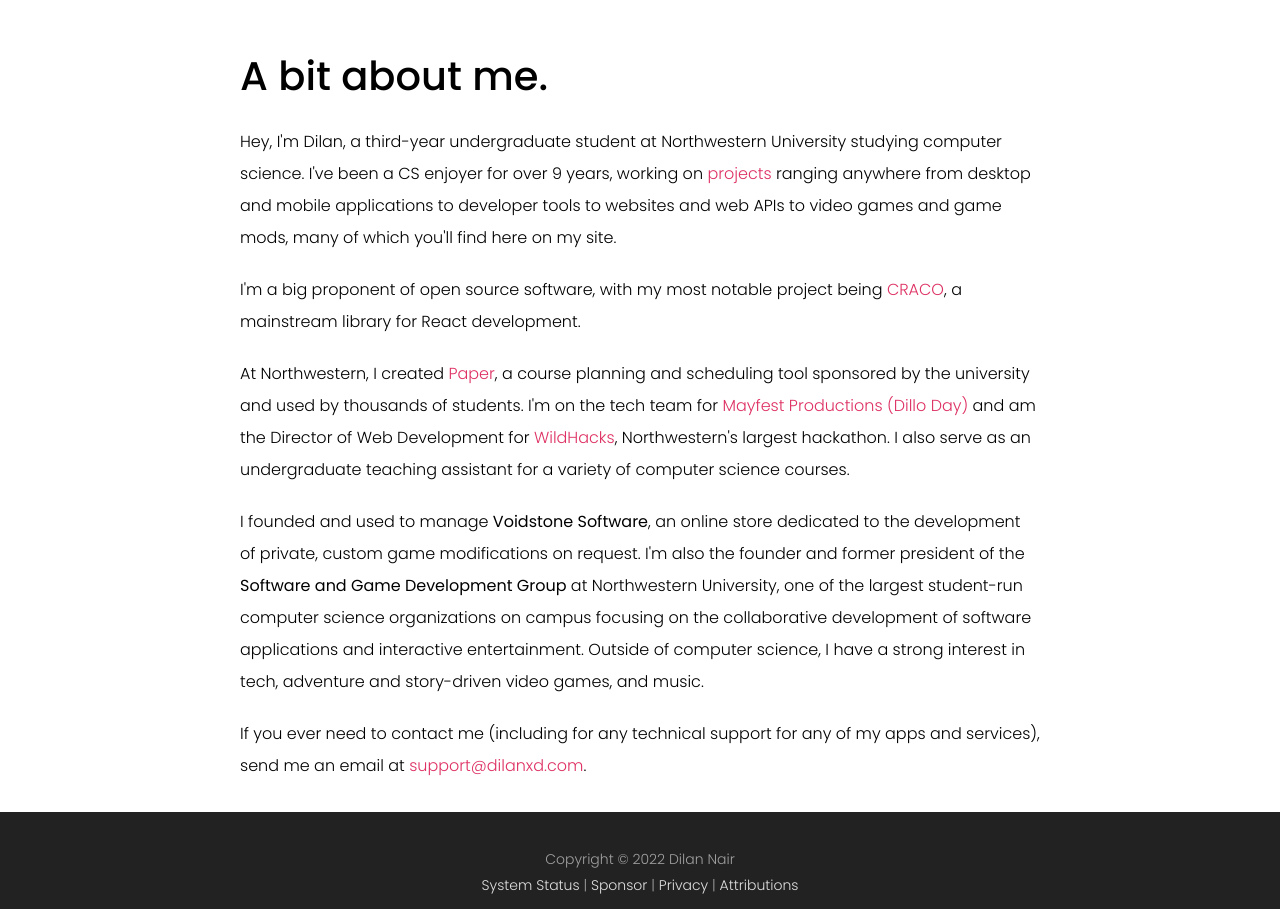
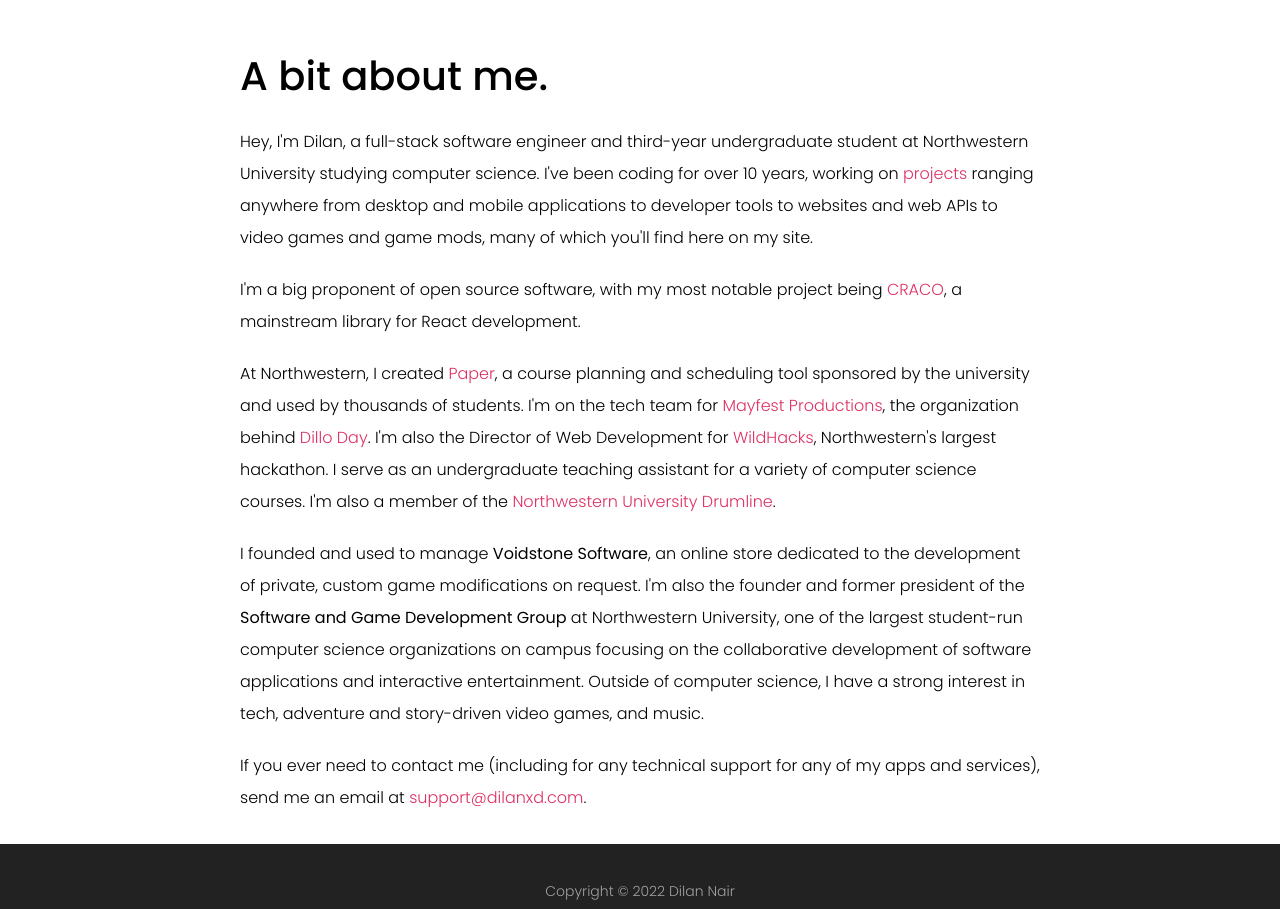
Before and after one commit to dilanx/dilanxd.com, a SvelteKit app: page / in a window 1280 px wide. Shown: the part 2146-3055 px from the top of the page. Built offline with nearby package versions, Linux system fonts and the light colour scheme.

Commit message:
Update +page.svelte

```diff
--- a/src/routes/+page.svelte
+++ b/src/routes/+page.svelte
@@ -189,8 +189,8 @@
   <Heading h2 large class="s left" anchor="about">A bit about me.</Heading>
 
   <Text sm>
-    Hey, I'm Dilan, a third-year undergraduate student at Northwestern
-    University studying computer science. I've been a CS enjoyer for over 9
+    Hey, I'm Dilan, a full-stack software engineer and third-year undergraduate student at Northwestern
+    University studying computer science. I've been coding for over 10
     years, working on
     <Link to="/projects">projects</Link>
     ranging anywhere from desktop and mobile applications to developer tools to websites
@@ -206,11 +206,11 @@
     At Northwestern, I created <Link to="/paper">Paper</Link>, a course planning
     and scheduling tool sponsored by the university and used by thousands of
     students. I'm on the tech team for
-    <Link to="https://dilloday.com/">Mayfest Productions (Dillo Day)</Link>
-    and am the Director of Web Development for
+    <Link to="https://dilloday.com/">Mayfest Productions</Link>, the organization behind <Link to="https://en.wikipedia.org/wiki/Dillo_Day">Dillo Day</Link>.
+    I'm also the Director of Web Development for
     <Link to="https://www.wildhacks.net">WildHacks</Link>, Northwestern's
-    largest hackathon. I also serve as an undergraduate teaching assistant for a
-    variety of computer science courses.
+    largest hackathon. I serve as an undergraduate teaching assistant for a
+    variety of computer science courses. I'm also a member of the <Link to="https://nudrumline.org"> Northwestern University Drumline</Link>.
   </Text>
   <Text sm>
     I founded and used to manage
```
